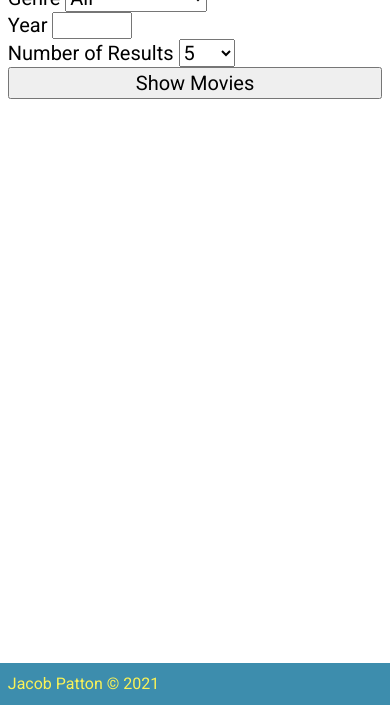
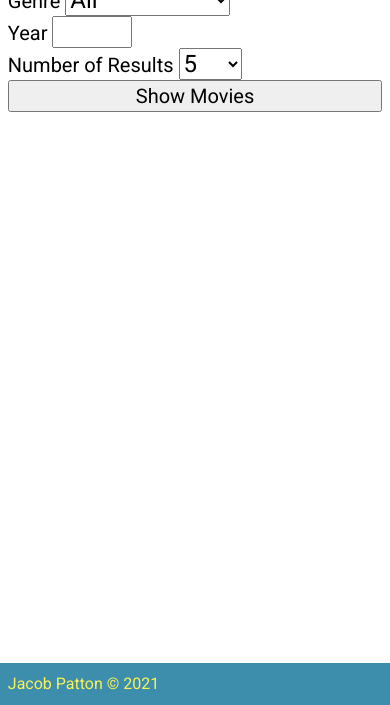
Before and after one commit to rustybucket-cloud/movie-ratings, a plain HTML site: page index.html in a window 390 px wide. Shown: the part 139-844 px from the top of the page. Drawn offline with nearby package versions, Linux system fonts and the light colour scheme.

Commit message:
adjusted mobile font size

```diff
--- a/styles.css
+++ b/styles.css
@@ -79,6 +79,9 @@ main h1 {
         display: flex;
         flex-direction: column;
     }
+    .search input, .search select {
+        font-size: 1.5rem;
+    }
 }
 
 #message {
```
